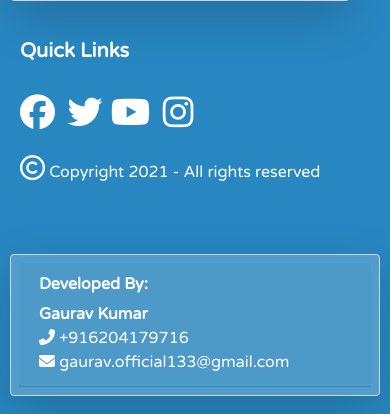
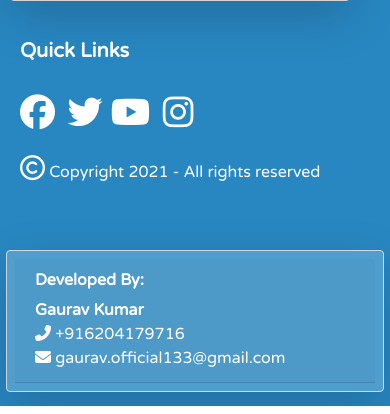
Before and after one commit to gauravkr133/portfolio_management, a Django app: page /about_us/ in a window 390 px wide. Shown: the part 1666-2080 px from the top of the page. Run offline with Django 3.2, Linux system fonts and the light colour scheme; data comes from the database, SQL or seed files in the repository; some libraries are stand-ins or nearby versions.

Commit message:
initial commit

```diff
--- a/index/templates/header.html
+++ b/index/templates/header.html
@@ -191,7 +191,7 @@
           <p></p>
       </div>
 
-      <div class="col-lg-4 col-sm-4 col-md-4" style="padding:10px; color:white">
+      <div class="col-lg-4 col-sm-4 col-md-4" style="padding:6px; color:white">
         <br>
         <div class="">
          <div class="card shadow-lg p-2 mb-2  rounded" style="border: 1px solid#D5D5D5; font-family: 'Varela Round', sans-serif; background-color:rgba(240, 250, 255, 0.2);">
```
